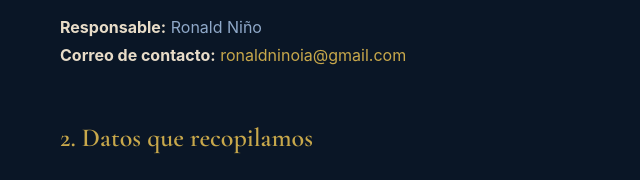
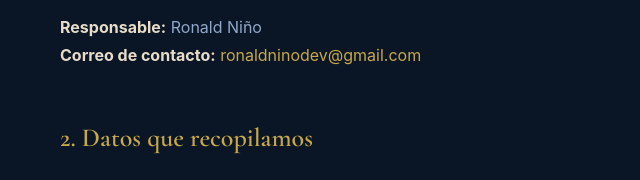
Before and after one commit to ronaldnino/tau-liturgico, a website: page web/privacy.html in a window 1280 px wide. Shown: the part 560-740 px from the top of the page, 64-704 px from the left. Drawn offline with nearby package versions, Linux system fonts and the light colour scheme.

Commit message:
fix: actualizar correo de contacto a ronaldninodev@gmail.com
Co-Authored-By: Claude Sonnet 4.6 <noreply@anthropic.com>

```diff
--- a/web/privacy.html
+++ b/web/privacy.html
@@ -55,7 +55,7 @@
       <p>
         <strong>Responsable:</strong> Ronald Niño<br/>
         <strong>Correo de contacto:</strong>
-        <a href="mailto:ronaldninoia@gmail.com">ronaldninoia@gmail.com</a>
+        <a href="mailto:ronaldninodev@gmail.com">ronaldninodev@gmail.com</a>
       </p>
 
       <!-- 2 -->
@@ -198,12 +198,12 @@
       <ul>
         <li><strong>Acceso:</strong> solicitar qué datos tenemos asociados a su cuenta.</li>
         <li><strong>Rectificación:</strong> corregir datos incorrectos desde la pantalla de Perfil de la app.</li>
-        <li><strong>Eliminación:</strong> solicitar la eliminación de todos sus datos escribiéndonos a <a href="mailto:ronaldninoia@gmail.com">ronaldninoia@gmail.com</a>. Procesaremos su solicitud en un plazo máximo de 30 días.</li>
+        <li><strong>Eliminación:</strong> solicitar la eliminación de todos sus datos escribiéndonos a <a href="mailto:ronaldninodev@gmail.com">ronaldninodev@gmail.com</a>. Procesaremos su solicitud en un plazo máximo de 30 días.</li>
         <li><strong>Portabilidad:</strong> solicitar una copia de sus datos en formato legible.</li>
       </ul>
       <p>
         Para ejercer cualquiera de estos derechos, contáctenos en
-        <a href="mailto:ronaldninoia@gmail.com">ronaldninoia@gmail.com</a>.
+        <a href="mailto:ronaldninodev@gmail.com">ronaldninodev@gmail.com</a>.
       </p>
 
       <!-- 8 -->
@@ -228,7 +228,7 @@
       <p>
         Si tiene preguntas, comentarios o solicitudes relacionadas con su privacidad,
         escríbanos a:<br/>
-        <a href="mailto:ronaldninoia@gmail.com">ronaldninoia@gmail.com</a>
+        <a href="mailto:ronaldninodev@gmail.com">ronaldninodev@gmail.com</a>
       </p>
 
     </article>
@@ -243,7 +243,7 @@
       <nav class="footer-links">
         <a href="index.html">Inicio</a>
         <a href="privacy.html">Política de privacidad</a>
-        <a href="mailto:ronaldninoia@gmail.com">Contacto</a>
+        <a href="mailto:ronaldninodev@gmail.com">Contacto</a>
       </nav>
       <p class="footer-copy">© 2026 τau Litúrgico. Todos los derechos reservados.</p>
     </div>
```
Also changed, not shown: web/index.html (+1 -1 lines).
